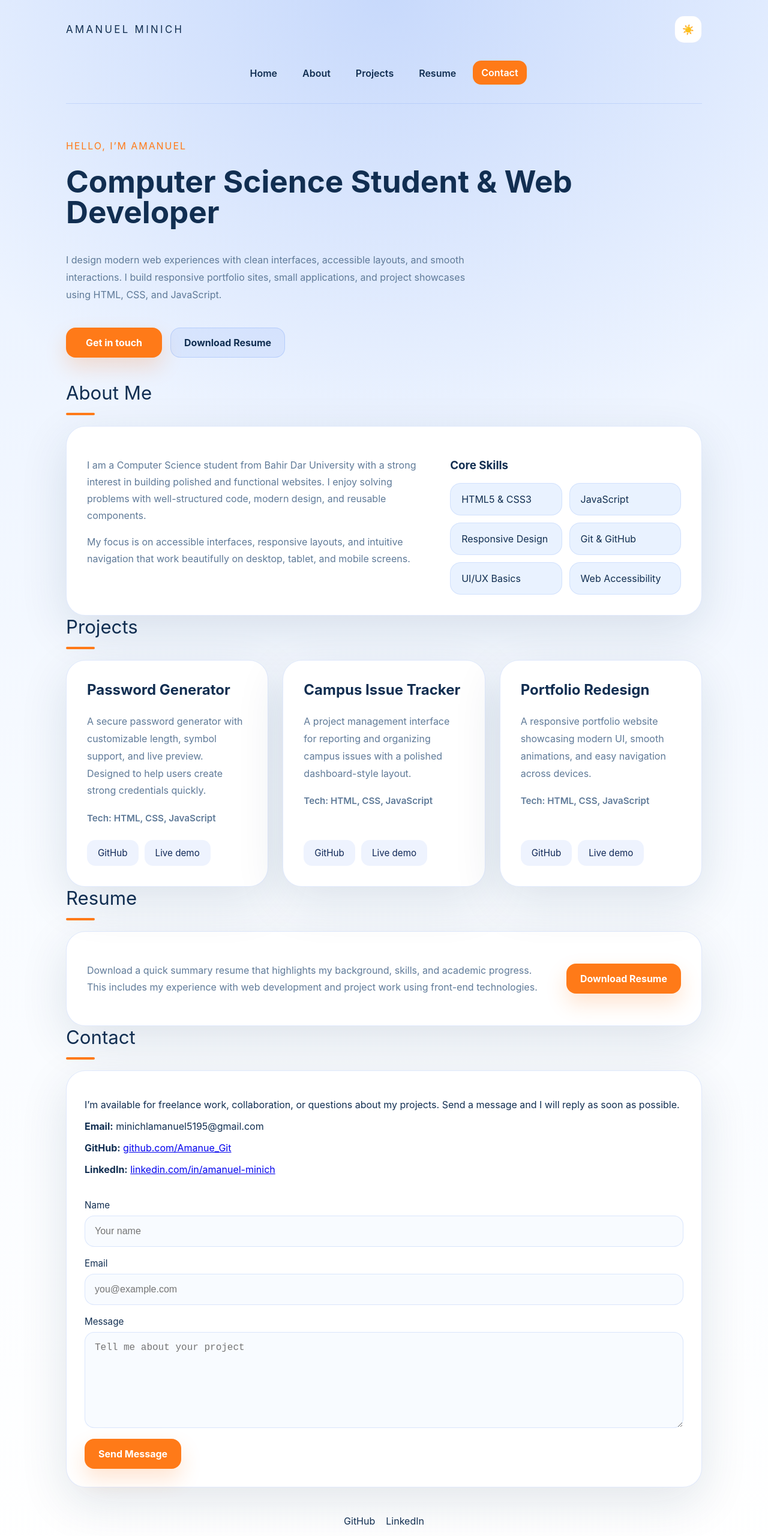
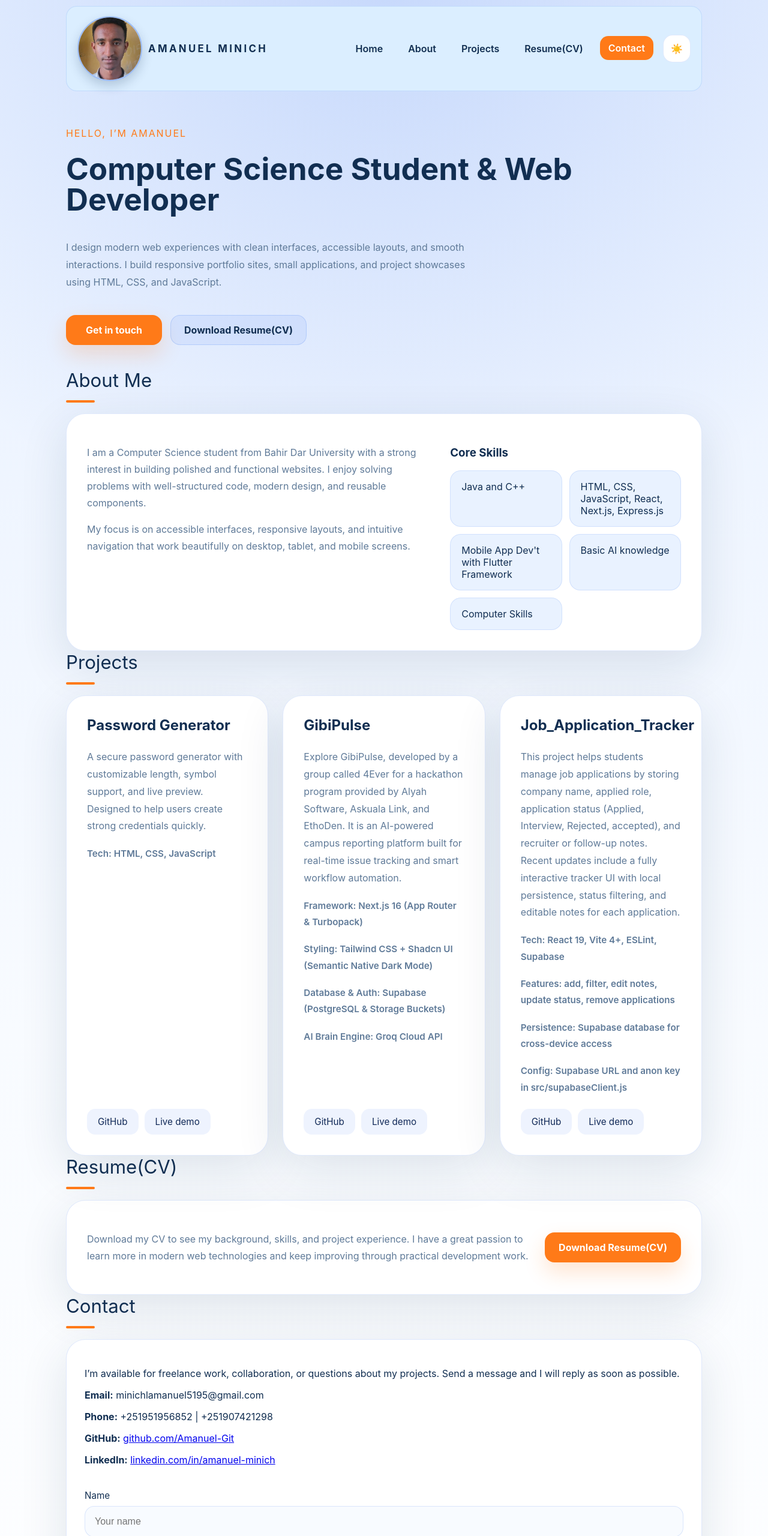
Before and after one commit to Amanuel-Git/Portfolio, a plain HTML site: page index.html in a window 1280 px wide. Shown: the top 2560 px of the page at 60% size. Drawn offline with Linux system fonts and the light colour scheme.

Commit message:
overall update of the CV.

```diff
--- a/index.html
+++ b/index.html
@@ -9,17 +9,22 @@
 <body>
   <div class="page-shell">
     <header class="topbar">
-      <a class="brand" href="#home">Amanuel Minich</a>
-      <button class="theme-toggle" id="themeToggle" aria-label="Toggle dark mode">🌙</button>
+      <a class="brand" href="#home">
+        <img class="brand-photo" src="profile-photo.png" alt="Clear portrait photo of Amanuel Minich" />
+        <span class="brand-name">Amanuel Minich</span>
+      </a>
+      <nav class="nav-bar" id="mainNav">
+        <a class="nav-link active" href="#home">Home</a>
+        <a class="nav-link" href="#about">About</a>
+        <a class="nav-link" href="#projects">Projects</a>
+        <a class="nav-link" href="#resume">Resume(CV)</a>
+        <a class="nav-link" href="#contact">Contact</a>
+      </nav>
+      <div class="topbar-actions">
+        <button class="theme-toggle" id="themeToggle" aria-label="Toggle dark mode">🌙</button>
+        <button class="menu-toggle" id="menuToggle" aria-label="Toggle menu" aria-expanded="false" aria-controls="mainNav">☰</button>
+      </div>
     </header>
-
-    <nav class="nav-bar" id="mainNav">
-      <a class="nav-link active" href="#home">Home</a>
-      <a class="nav-link" href="#about">About</a>
-      <a class="nav-link" href="#projects">Projects</a>
-      <a class="nav-link" href="#resume">Resume</a>
-      <a class="nav-link" href="#contact">Contact</a>
-    </nav>
 
     <main>
       <section class="hero" id="home">
@@ -31,7 +36,7 @@
         </p>
         <div class="hero-actions">
           <a class="btn btn-primary" href="#contact">Get in touch</a>
-          <a class="btn btn-secondary" href="resume.txt" download="Amanuel-Minich-Resume.txt">Download Resume</a>
+          <a class="btn btn-secondary" href="Amanuel_CV.pdf" download="Amanuel_CV.pdf">Download Resume(CV)</a>
         </div>
       </section>
 
@@ -52,12 +57,11 @@
           <div>
             <h3>Core Skills</h3>
             <ul class="skill-list">
-              <li>HTML5 & CSS3</li>
-              <li>JavaScript</li>
-              <li>Responsive Design</li>
-              <li>Git & GitHub</li>
-              <li>UI/UX Basics</li>
-              <li>Web Accessibility</li>
+              <li>Java and C++</li>
+              <li>HTML, CSS, JavaScript, React, Next.js, Express.js</li>
+              <li>Mobile App Dev't with Flutter Framework</li>
+              <li>Basic AI knowledge</li>
+              <li>Computer Skills</li>
             </ul>
           </div>
         </div>
@@ -76,53 +80,62 @@
               <p class="project-meta">Tech: HTML, CSS, JavaScript</p>
             </div>
             <div class="project-links">
-              <a href="https://github.com/Amanue_Git/password-generator" target="_blank" rel="noreferrer">GitHub</a>
-              <a href="#" target="_blank" rel="noreferrer">Live demo</a>
+              <a href="https://github.com/Amanuel-Git" target="_blank" rel="noreferrer">GitHub</a>
+              <a href="https://passwordgenerator-five-wheat.vercel.app/" target="_blank" rel="noreferrer">Live demo</a>
             </div>
           </article>
 
           <article class="project-card">
             <div>
-              <h3>Campus Issue Tracker</h3>
+              <h3>GibiPulse</h3>
               <p>
-                A project management interface for reporting and organizing campus issues with a polished
-                dashboard-style layout.
+                Explore GibiPulse, developed by a group called 4Ever for a hackathon program provided by
+                Alyah Software, Askuala Link, and EthoDen. It is an AI-powered campus reporting platform
+                built for real-time issue tracking and smart workflow automation.
               </p>
-              <p class="project-meta">Tech: HTML, CSS, JavaScript</p>
+              <p class="project-meta">Framework: Next.js 16 (App Router & Turbopack)</p>
+              <p class="project-meta">Styling: Tailwind CSS + Shadcn UI (Semantic Native Dark Mode)</p>
+              <p class="project-meta">Database & Auth: Supabase (PostgreSQL & Storage Buckets)</p>
+              <p class="project-meta">AI Brain Engine: Groq Cloud API</p>
             </div>
             <div class="project-links">
-              <a href="https://github.com/Amanue_Git/campus-issue-tracker" target="_blank" rel="noreferrer">GitHub</a>
-              <a href="#" target="_blank" rel="noreferrer">Live demo</a>
+              <a href="https://github.com/Amanuel-Git" target="_blank" rel="noreferrer">GitHub</a>
+              <a href="https://gibi-pulse.vercel.app/" target="_blank" rel="noreferrer">Live demo</a>
             </div>
           </article>
 
           <article class="project-card">
             <div>
-              <h3>Portfolio Redesign</h3>
+              <h3>Job_Application_Tracker</h3>
               <p>
-                A responsive portfolio website showcasing modern UI, smooth animations, and easy navigation
-                across devices.
+                This project helps students manage job applications by storing company name, applied role,
+                application status (Applied, Interview, Rejected, accepted), and recruiter or follow-up notes.
+                Recent updates include a fully interactive tracker UI with local persistence, status filtering,
+                and editable notes for each application.
               </p>
-              <p class="project-meta">Tech: HTML, CSS, JavaScript</p>
+              <p class="project-meta">Tech: React 19, Vite 4+, ESLint, Supabase</p>
+              <p class="project-meta">Features: add, filter, edit notes, update status, remove applications</p>
+              <p class="project-meta">Persistence: Supabase database for cross-device access</p>
+              <p class="project-meta">Config: Supabase URL and anon key in src/supabaseClient.js</p>
             </div>
             <div class="project-links">
-              <a href="https://github.com/Amanue_Git/portfolio-redesign" target="_blank" rel="noreferrer">GitHub</a>
-              <a href="#" target="_blank" rel="noreferrer">Live demo</a>
+              <a href="https://github.com/Amanuel-Git" target="_blank" rel="noreferrer">GitHub</a>
+              <a href="https://job-application-tracker-six-puce.vercel.app/" target="_blank" rel="noreferrer">Live demo</a>
             </div>
           </article>
         </div>
       </section>
 
       <section class="resume" id="resume">
-        <div class="section-title">Resume</div>
+        <div class="section-title">Resume(CV)</div>
         <div class="section-card resume-section">
           <div class="resume-copy">
             <p>
-              Download a quick summary resume that highlights my background, skills, and academic progress.
-              This includes my experience with web development and project work using front-end technologies.
+              Download my CV to see my background, skills, and project experience. I have a great passion to learn
+              more in modern web technologies and keep improving through practical development work.
             </p>
           </div>
-          <a class="btn btn-primary" id="resumeLink" href="resume.txt" download="Amanuel-Minich-Resume.txt">Download Resume</a>
+          <a class="btn btn-primary" id="resumeLink" href="Amanuel_CV.pdf" download="Amanuel_CV.pdf">Download Resume(CV)</a>
         </div>
       </section>
 
@@ -135,7 +148,8 @@
               Send a message and I will reply as soon as possible.
             </p>
             <p><strong>Email:</strong> minichlamanuel5195@gmail.com</p>
-            <p><strong>GitHub:</strong> <a href="https://github.com/Amanue_Git" target="_blank" rel="noreferrer">github.com/Amanue_Git</a></p>
+            <p><strong>Phone:</strong> +251951956852 | +251907421298</p>
+            <p><strong>GitHub:</strong> <a href="https://github.com/Amanuel-Git" target="_blank" rel="noreferrer">github.com/Amanuel-Git</a></p>
             <p><strong>LinkedIn:</strong> <a href="https://www.linkedin.com/in/amanuel-minich" target="_blank" rel="noreferrer">linkedin.com/in/amanuel-minich</a></p>
           </div>
           <form class="contact-form" id="contactForm" novalidate>
@@ -162,7 +176,7 @@
 
     <footer class="footer">
       <div class="footer-links">
-        <a href="https://github.com/Amanue_Git" target="_blank" rel="noreferrer">GitHub</a>
+        <a href="https://github.com/Amanuel-Git" target="_blank" rel="noreferrer">GitHub</a>
         <a href="https://www.linkedin.com/in/amanuel-minich" target="_blank" rel="noreferrer">LinkedIn</a>
       </div>
       <p>© 2026 Amanuel Minich • Built with HTML, CSS, and JavaScript</p>
--- a/style.css
+++ b/style.css
@@ -57,15 +57,47 @@ a {
   display: flex;
   align-items: center;
   justify-content: space-between;
-  padding: 26px 0 10px;
+  position: sticky;
+  top: 0;
+  z-index: 1000;
+  padding: 16px 18px;
+  margin-top: 10px;
+  gap: 16px;
+  background: #dbeeff;
+  backdrop-filter: blur(10px);
+  border: 1px solid var(--border);
+  border-radius: 18px;
 }
 
 .brand {
+  display: inline-flex;
+  align-items: center;
+  gap: 10px;
   font-size: 1.05rem;
   letter-spacing: 0.2em;
   text-transform: uppercase;
   text-decoration: none;
   color: var(--text);
+}
+
+.brand-photo {
+  width: 108px;
+  height: 108px;
+  border-radius: 50%;
+  object-fit: cover;
+  object-position: center 20%;
+  border: 2px solid rgba(37, 99, 235, 0.35);
+  box-shadow: 0 8px 18px rgba(17, 46, 81, 0.2);
+}
+
+.brand-name {
+  font-weight: 700;
+}
+
+.topbar-actions {
+  display: flex;
+  align-items: center;
+  gap: 10px;
 }
 
 .theme-toggle {
@@ -79,6 +111,18 @@ a {
   transition: transform 0.25s ease, background 0.25s ease, border-color 0.25s ease;
 }
 
+.menu-toggle {
+  border: 1px solid var(--border);
+  background: var(--panel);
+  color: var(--text);
+  width: 46px;
+  height: 46px;
+  border-radius: 16px;
+  cursor: pointer;
+  font-size: 1.2rem;
+  display: none;
+}
+
 .theme-toggle:hover {
   transform: translateY(-2px);
   border-color: var(--accent);
@@ -88,9 +132,18 @@ a {
   display: flex;
   flex-wrap: wrap;
   gap: 14px;
-  justify-content: center;
-  padding: 20px 0 30px;
-  border-bottom: 1px solid var(--border);
+  justify-content: flex-end;
+  align-items: center;
+  flex: 1;
+  padding: 0;
+  margin-top: 0;
+  background: transparent;
+  border: none;
+  box-shadow: none;
+}
+
+section[id] {
+  scroll-margin-top: 140px;
 }
 
 .nav-link {
@@ -390,8 +443,34 @@ textarea {
 }
 
 @media (max-width: 680px) {
+  .menu-toggle {
+    display: inline-flex;
+    align-items: center;
+    justify-content: center;
+  }
+
   .nav-bar {
-    justify-content: center;
+    position: fixed;
+    right: -320px;
+    top: 0;
+    height: 100vh;
+    width: min(290px, 85vw);
+    padding: 100px 20px 30px;
+    justify-content: flex-start;
+    align-items: flex-start;
+    flex-direction: column;
+    background: var(--panel);
+    border: 1px solid var(--border);
+    border-radius: 0;
+    box-shadow: -20px 0 45px rgba(17, 46, 81, 0.16);
+    transition: right 0.3s ease;
+    z-index: 1200;
+    margin-top: 0;
+    flex: unset;
+  }
+
+  .nav-bar.open {
+    right: 0;
   }
 
   .hero-actions,
```
Also changed, not shown: script.js (+34 -0 lines), profile-photo.png (added), 1 other file.
